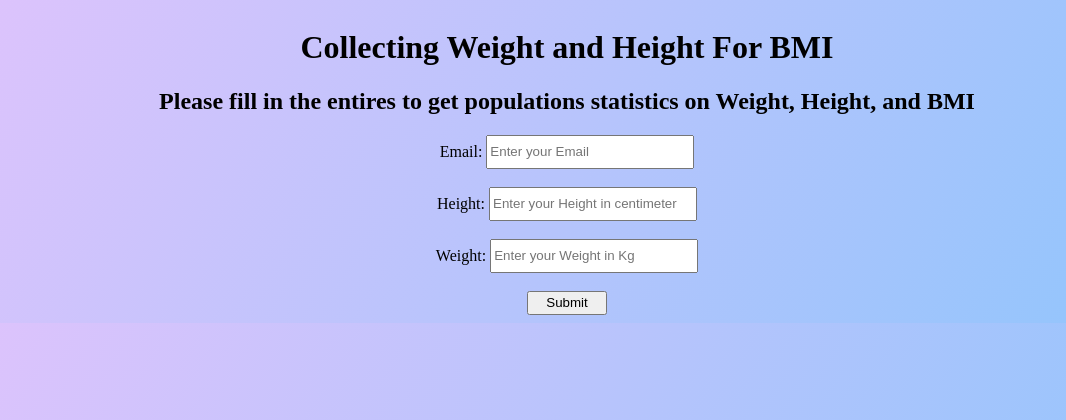
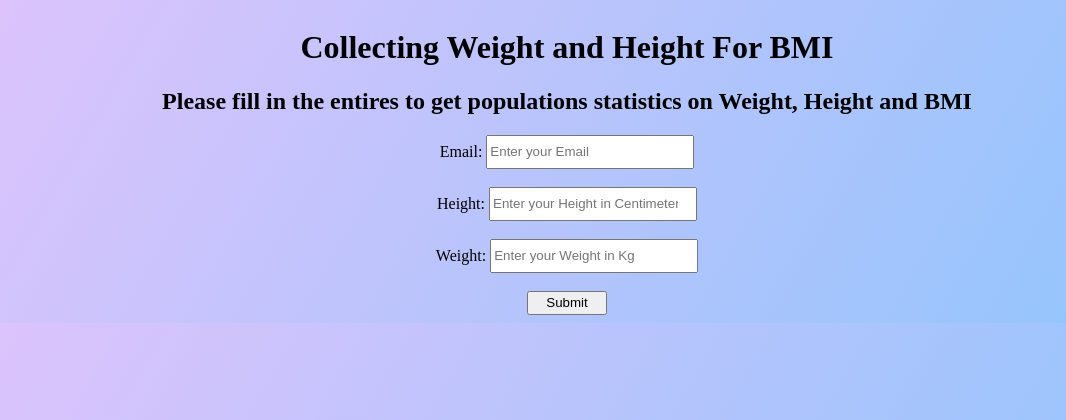
Before and after one commit to mdwara/mdwara.github.io, a Flask app: page / in a window 1280 px wide. Shown: the top 420 px of the page, without its empty margins (73-1139 px from the left). Run offline with Flask 3, Linux system fonts and the light colour scheme.

Commit message:
Update index.html

```diff
--- a/final_pro/templates/index.html
+++ b/final_pro/templates/index.html
@@ -9,14 +9,14 @@
 <body>
     <div class="container">
         <h1>Collecting Weight and Height For BMI</h1>
-        <h2>Please fill in the entires to get populations statistics on Weight, Height, and BMI</h2>
+        <h2>Please fill in the entires to get populations statistics on Weight, Height and BMI</h2>
         <form class="" action="{{url_for('thankyou')}}" method="POST">
             <label for="email"> Email:</label>
             <input name="email_name" id="email" type="email" required placeholder="Enter your Email">
             <br>
             <br>
             <label for="height">Height:</label>
-            <input name="height_name" id="height" type="number"  step="1" min="85" max="250" placeholder="Enter your Height in centimeter"></input>
+            <input name="height_name" id="height" type="number"  step="1" min="100" max="250" placeholder="Enter your Height in Centimeter"></input>
             <br>
             <br>
             <label for="weight">Weight:</label>
```
